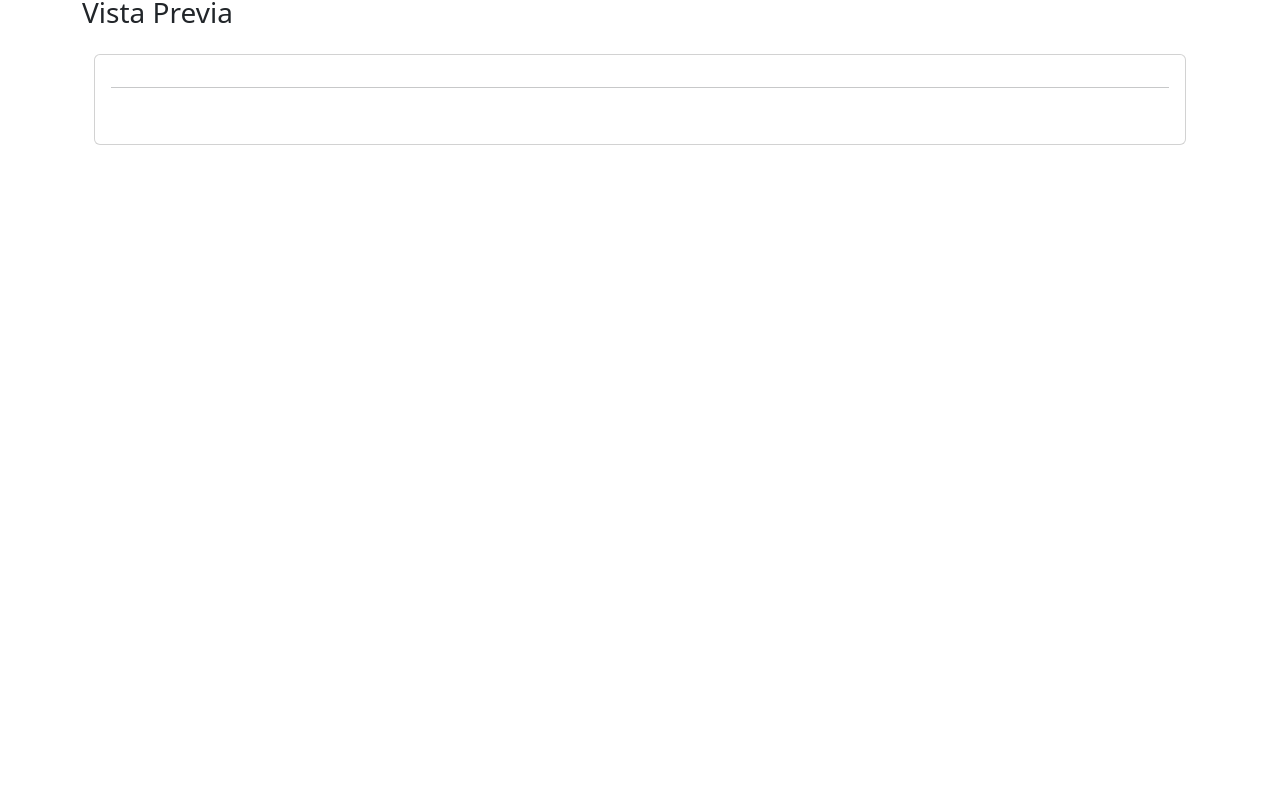
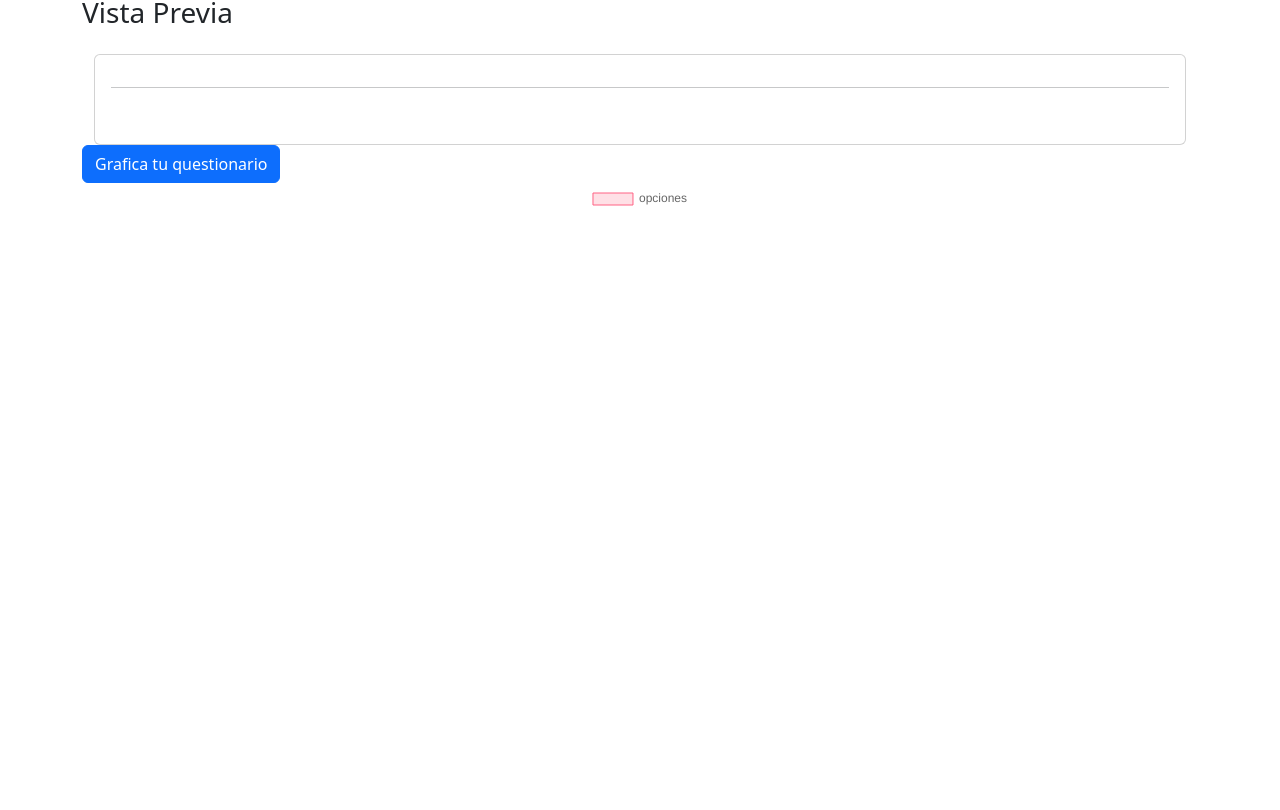
Before and after one commit to manue1666/PROYECTO, a React (Create React App) app: page /createq in a window 1280 px wide. Shown: the part 690-1500 px from the top of the page. Before the commit the page ends 835 px from the top, so only its background shows below. Built offline with nearby package versions, Linux system fonts and the light colour scheme.

Commit message:
Funcion para graficar, sin poder graficar hasta que las validaciones esten listas

```diff
--- a/package.json
+++ b/package.json
@@ -9,12 +9,14 @@
     "@testing-library/user-event": "^13.5.0",
     "bootstrap": "^5.3.3",
     "bootstrap-icons": "^1.11.3",
+    "chart.js": "^4.4.6",
     "cors": "^2.8.5",
     "dotenv": "^16.4.5",
     "express": "^4.21.0",
     "mongoose": "^8.6.3",
     "react": "^18.3.1",
     "react-bootstrap": "^2.10.5",
+    "react-chartjs-2": "^5.2.0",
     "react-dom": "^18.3.1",
     "react-router-dom": "^6.26.2",
     "react-scripts": "5.0.1",
--- a/src/CreateQ.js
+++ b/src/CreateQ.js
@@ -2,6 +2,9 @@ import React, { useState } from "react";
 import { Card, Container, Form, Button, InputGroup } from 'react-bootstrap';
 import { AnswerQuestionnaire } from "./components/AnwerQuestionnaire";
 import { Barra } from "./Navbar";
+import { Chart as ChartJS, ArcElement, Tooltip, Legend } from 'chart.js';
+import { Doughnut } from 'react-chartjs-2';
+ChartJS.register(ArcElement, Tooltip, Legend);
 
 
 const CreateQ = () => {
@@ -84,6 +87,34 @@ const CreateQ = () => {
     data.preguntas[pIndex].opciones= borrarO;
     setCreateQ(data)
   }
+  ChartJS.register(ArcElement, Tooltip, Legend);
+
+ const data = {
+  labels: ["opciones"],
+  datasets: [
+    {
+      label: '# of Votes',
+      data: [{ onChangeOption}],
+      backgroundColor: [
+        'rgba(255, 99, 132, 0.2)',
+        'rgba(54, 162, 235, 0.2)',
+        'rgba(255, 206, 86, 0.2)',
+        'rgba(75, 192, 192, 0.2)',
+        'rgba(153, 102, 255, 0.2)',
+        'rgba(255, 159, 64, 0.2)',
+      ],
+      borderColor: [
+        'rgba(255, 99, 132, 1)',
+        'rgba(54, 162, 235, 1)',
+        'rgba(255, 206, 86, 1)',
+        'rgba(75, 192, 192, 1)',
+        'rgba(153, 102, 255, 1)',
+        'rgba(255, 159, 64, 1)',
+      ],
+      borderWidth: 1,
+    },
+  ],
+};
 
   return (
     <><Barra /><Container>
@@ -164,6 +195,13 @@ const CreateQ = () => {
 
       <h3 className="mt-4">Vista Previa</h3>
       <AnswerQuestionnaire questionnaire={createQ} />
+
+      <div>
+        <Button href="./Grafica">Grafica tu questionario</Button>
+        <Doughnut data={data} />;
+      </div>
+
+
     </Container></>
 
   );
--- a/src/index.js
+++ b/src/index.js
@@ -40,6 +40,7 @@ const router = createBrowserRouter([
     path: "/AnswerQuestionnaire",
     element: <AnswerQuestionnaire/>,
   },
+
 ]);
 
 
```
Also changed, not shown: 1 other file (tests, documents, lock files or other folders).
